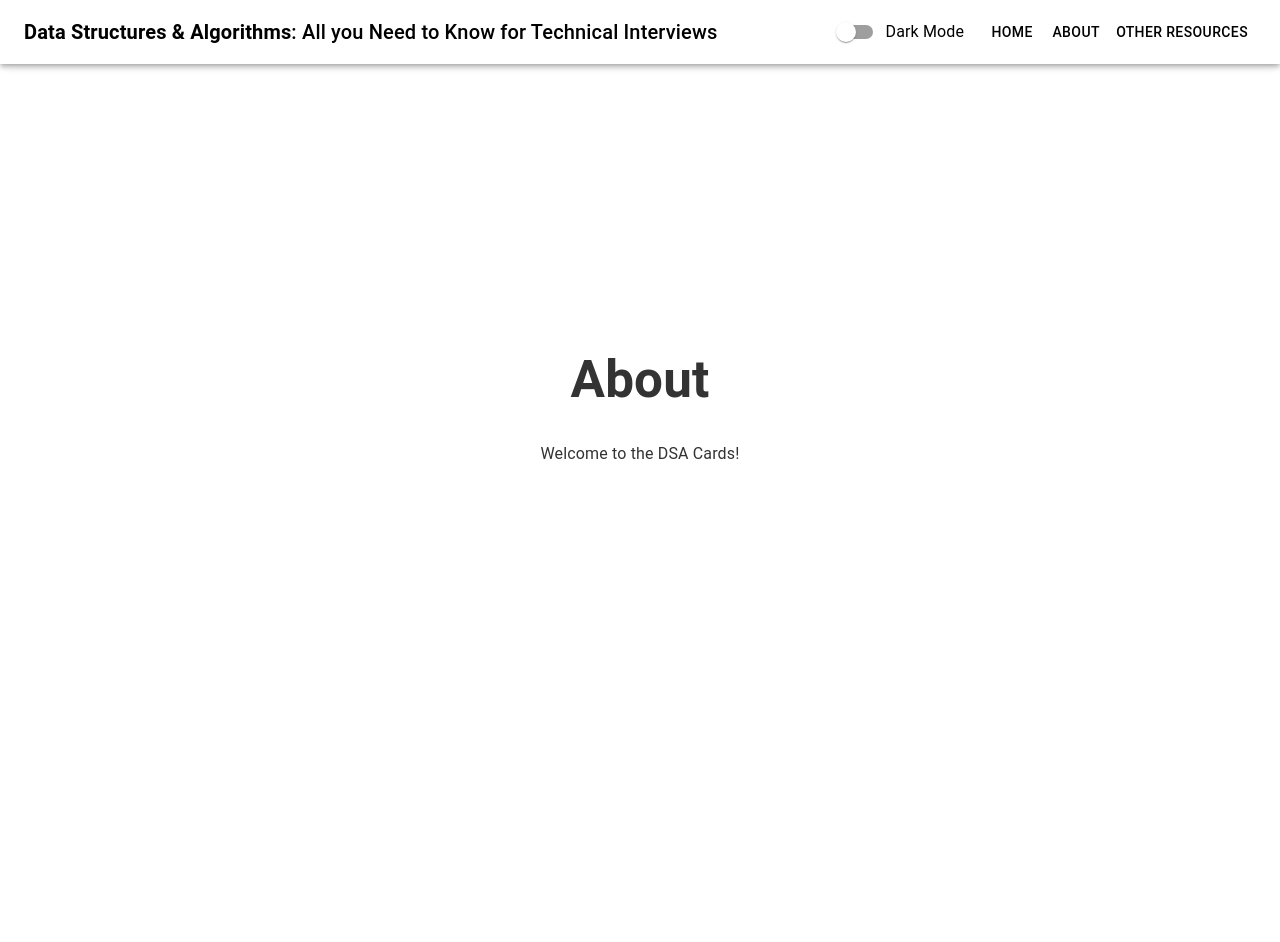
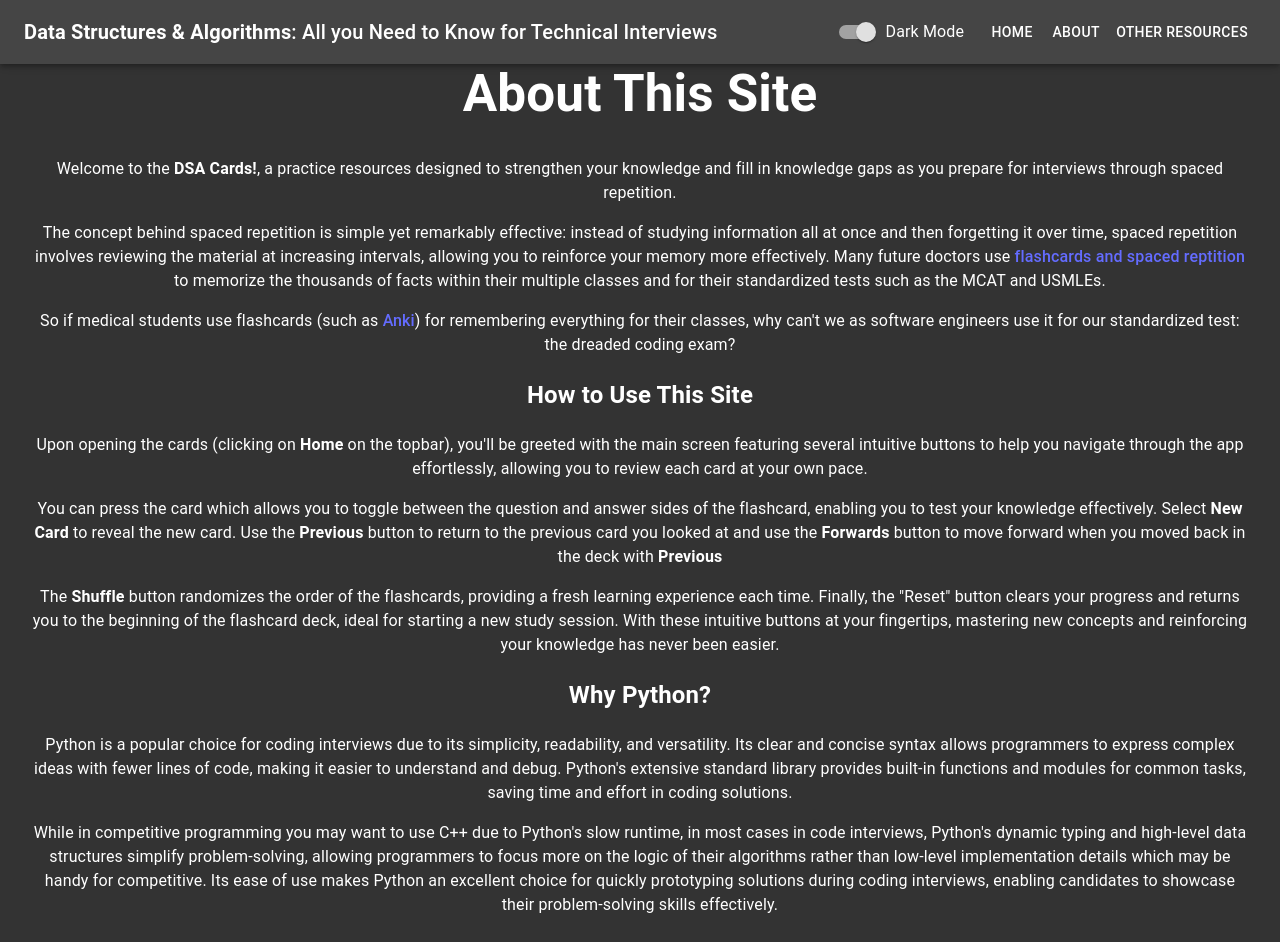
Before and after one commit to DanPark13/dsa-flashcards, a React (Vite) app: page /about in a window 1280 px wide. Shown: the top 942 px of the page. Before the commit the page ends 800 px from the top, so only its background shows below. Built offline with nearby package versions, Linux system fonts and the light colour scheme; the HTML template or start-up script is replaced by a standard one.

Commit message:
Add About & Practice Resources

```diff
--- a/src/App.tsx
+++ b/src/App.tsx
@@ -11,7 +11,7 @@ import PracticeResourcesPage from './PracticeResourcesPage';
 import ContactUsPage from './ContactUsPage';
 
 function App() {
-  const [darkMode, setDarkMode] = useState(false);
+  const [darkMode, setDarkMode] = useState(true);
 
   const handleDarkModeToggle = () => {
       setDarkMode(prevDarkMode => !prevDarkMode);
--- a/src/components/Card.tsx
+++ b/src/components/Card.tsx
@@ -173,7 +173,7 @@ const Card: React.FC<CustomCardProps> = ({ darkMode }) => {
 
             <button style={buttonStyle} onClick={handleReset} disabled={!historyStack.length}>Reset Deck</button>
             <button style={buttonStyle} onClick={handleShuffle}>Shuffle Deck</button>
-            <button style={buttonStyle} onClick={handlePrevious} disabled={!historyStack.length}>Backwards</button>
+            <button style={buttonStyle} onClick={handlePrevious} disabled={!historyStack.length}>Previous</button>
             <button style={buttonStyle} onClick={handleNext} disabled={!forwardStack.length}>Forwards</button>
             <button style={buttonStyle} onClick={handleRandomCard}>New Card</button>
         </div>
--- a/src/markdown/about.md
+++ b/src/markdown/about.md
@@ -1,3 +1,25 @@
-# About
+# About This Site
 
-Welcome to the DSA Cards!
+Welcome to the **DSA Cards!**, a practice resources designed to strengthen your knowledge and fill in knowledge gaps as you prepare for interviews through spaced repetition.
+
+The concept behind spaced repetition is simple yet remarkably effective: instead of studying information all at once and then forgetting it over time, spaced repetition involves reviewing the material at increasing intervals, allowing you to reinforce your memory more effectively. Many future doctors use [flashcards and spaced reptition](https://www.youtube.com/watch?v=7K2StK7e3ww&ab_channel=MedSchoolInsiders) to memorize the thousands of facts within their multiple classes and for their standardized tests such as the MCAT and USMLEs.
+
+So if medical students use flashcards (such as [Anki](https://apps.ankiweb.net/)) for remembering everything for their classes, why can't we as software engineers use it for our standardized test: the dreaded coding exam?
+
+## How to Use This Site
+
+Upon opening the cards (clicking on **Home** on the topbar), you'll be greeted with the main screen featuring several intuitive buttons to help you navigate through the app effortlessly, allowing you to review each card at your own pace.
+
+You can press the card which allows you to toggle between the question and answer sides of the flashcard, enabling you to test your knowledge effectively. Select **New Card** to reveal the new card. Use the **Previous** button to return to the previous card you looked at and use the **Forwards** button to move forward when you moved back in the deck with **Previous**
+
+The **Shuffle** button randomizes the order of the flashcards, providing a fresh learning experience each time. Finally, the "Reset" button clears your progress and returns you to the beginning of the flashcard deck, ideal for starting a new study session. With these intuitive buttons at your fingertips, mastering new concepts and reinforcing your knowledge has never been easier.
+
+## Why Python?
+
+Python is a popular choice for coding interviews due to its simplicity, readability, and versatility. Its clear and concise syntax allows programmers to express complex ideas with fewer lines of code, making it easier to understand and debug. Python's extensive standard library provides built-in functions and modules for common tasks, saving time and effort in coding solutions.
+
+While in competitive programming you may want to use C++ due to Python's slow runtime, in most cases in code interviews, Python's dynamic typing and high-level data structures simplify problem-solving, allowing programmers to focus more on the logic of their algorithms rather than low-level implementation details which may be handy for competitive. Its ease of use makes Python an excellent choice for quickly prototyping solutions during coding interviews, enabling candidates to showcase their problem-solving skills effectively.
+
+## Contributing
+
+Have questions, suggestions, or want to contribute? This project is committed to being open source, so any new information or improvements you'd like to see can be submitted via a [pull request](https://github.com/DanPark13/dsa-flashcards/pulls). If you have any questions or comments about the app, feel free to open a [issue](https://github.com/DanPark13/dsa-flashcards/issues) with your feedback and contributions. We look forward to hearing from you!
--- a/src/markdown/practice-resources.md
+++ b/src/markdown/practice-resources.md
@@ -1,3 +1,11 @@
 # Useful Resources
 
-The purpose of DSA Cards is meant to reinforce or fill in the gaps of your knowledge on Data Structures & Algorithms.
+The purpose of DSA Cards is meant to reinforce or fill in the gaps of your knowledge on Data Structures & Algorithms. Here are other resources you can use in different stages of learning depending on whether you're a beginner all the way to applying these concepts into practice.
+
+## I'm Not Sure What to Practice...
+
+Go through the [NeetCode 150](https://neetcode.io/practice), which is an extended version of the famed [Blind 75](https://leetcode.com/discuss/general-discussion/460599/blind-75-leetcode-questions) list.
+
+Even if you don't have the best, full understanding of DSA, I suggest you go through the list and start solving problems as you'll pick up a lot of the data structures and patterns needed for interviews through solving problems.
+
+These were the resources I have used when studying for DSA Interviews. If you have any other suggestions for great resources to use when studying, feel free to drop in a [pull request](https://github.com/DanPark13/dsa-flashcards/pulls) with a resource you genuinely believe would be useful for learning / practicing!
```
